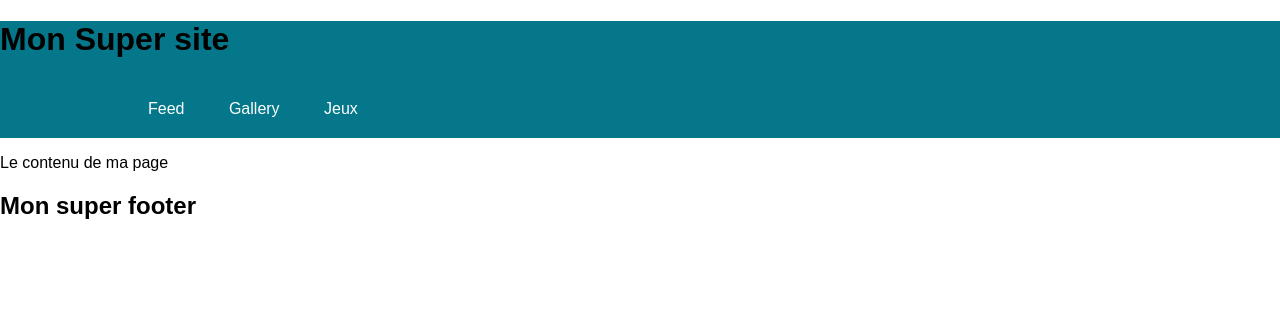
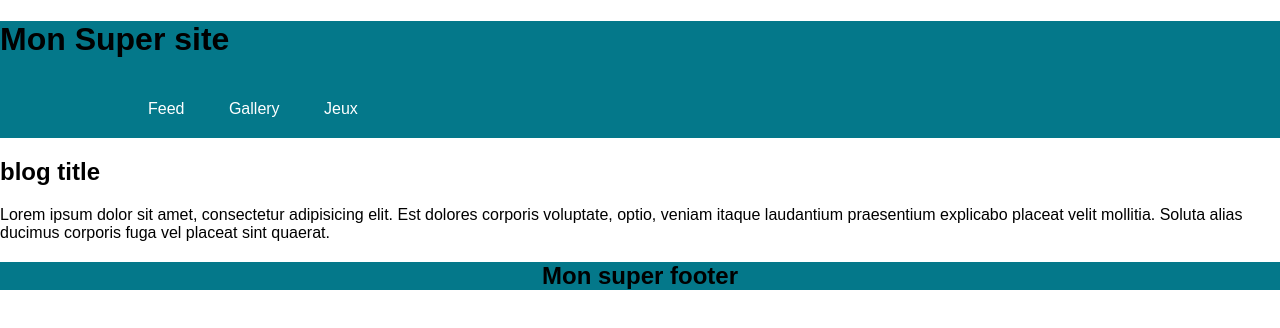
Before and after one commit to Philandrex/Projet_JS, a plain HTML site: page index.html in a window 1280 px wide. Drawn offline with Linux system fonts and the light colour scheme.

Commit message:
feat: fixed:#3 footer added

```diff
--- a/index.html
+++ b/index.html
@@ -14,7 +14,7 @@
         <h1>Mon Super site</h1>
         <div class="toggle">
             <label>☰</label>
-         </div>
+        </div>
         <div>
             <nav>
                 <ul>
@@ -26,7 +26,14 @@
         </div>
     </header>
     <main>
-        <p>Le contenu de ma page</p>
+        <div>
+            <h2>blog title</h2>
+            <p>Lorem ipsum dolor sit amet, consectetur adipisicing elit. Est dolores corporis voluptate, optio, veniam
+                itaque laudantium praesentium explicabo placeat velit mollitia. Soluta alias ducimus corporis fuga vel
+                placeat sint quaerat.</p>
+
+
+        </div>
     </main>
     <footer>
         <h2>Mon super footer</h2>
--- a/style.css
+++ b/style.css
@@ -41,6 +41,12 @@ ul li a {
     display: none;
 }
 
+footer {
+    width: 100%;
+    background: #04788a;
+    text-align: center;
+}
+
 @media (max-width: 768px) {
     .toggle {
         display : block;
```
